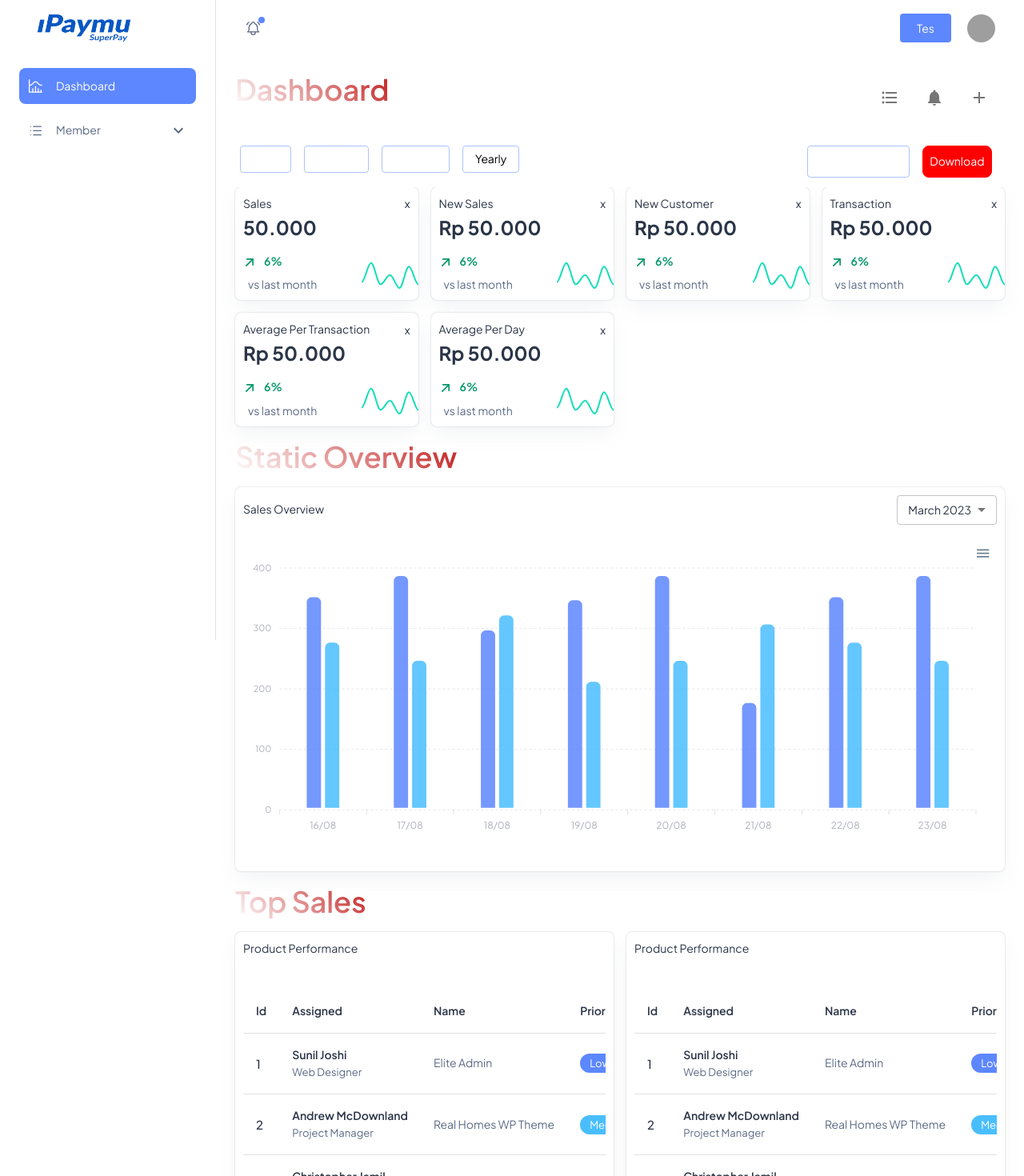
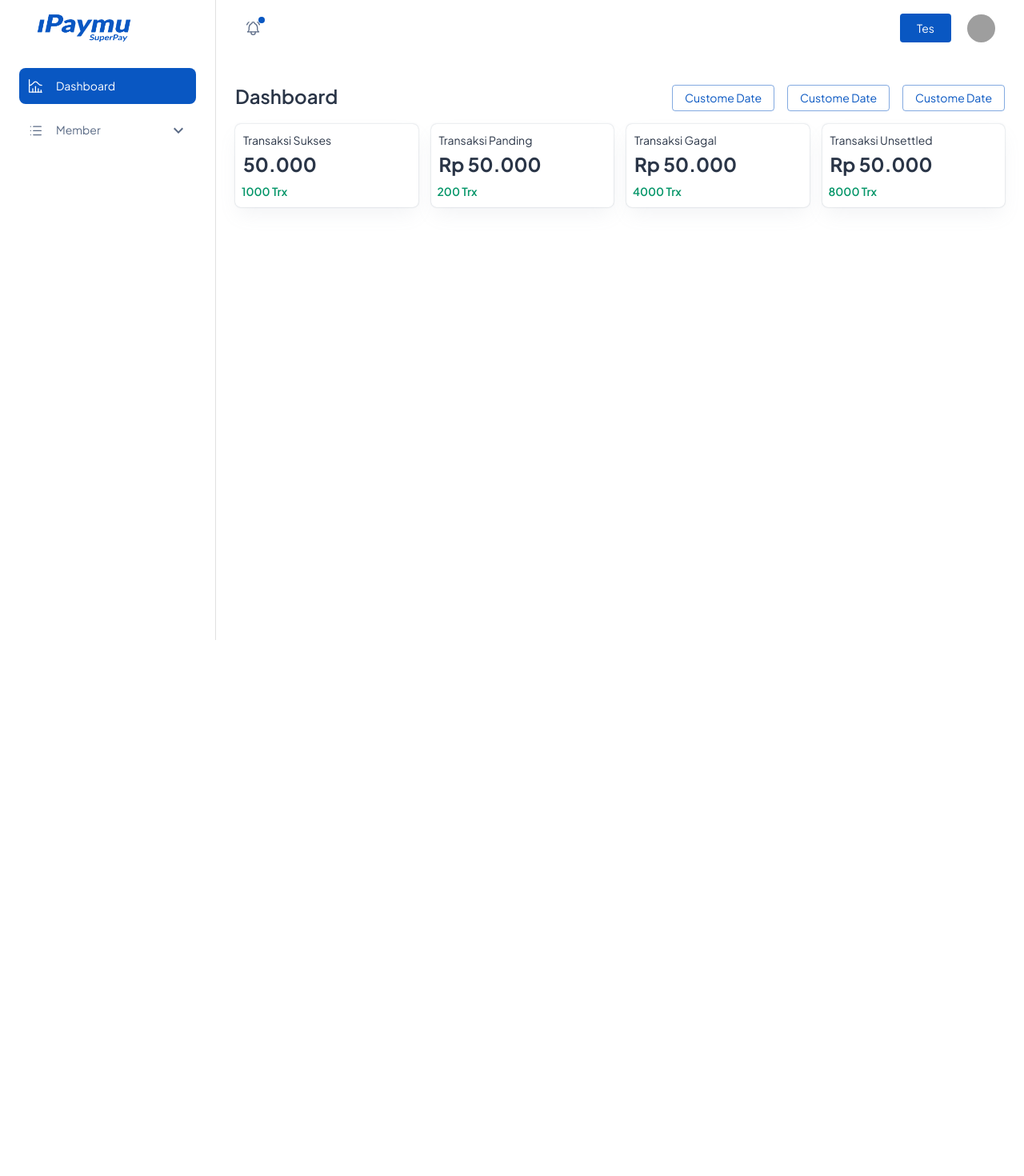
Before and after one commit to iwokiwo/ipaymu, a Next.js app: page / in a window 1280 px wide. Shown: the top 1470 px of the page at 80% size. After the commit the page ends 800 px from the top, so only its background shows below. Built offline with nearby package versions, Linux system fonts and the light colour scheme; grey boxes are pictures that could not be loaded.

Commit message:
fix color, header, and card

```diff
--- a/src/app/(DashboardLayout)/components/dashboard/MonthlySummary.tsx
+++ b/src/app/(DashboardLayout)/components/dashboard/MonthlySummary.tsx
@@ -8,12 +8,14 @@ import { IconArrowDownRight, IconCurrencyDollar, IconArrowUpRight } from '@table
 import DashboardCard from '@/app/(DashboardLayout)/components/shared/DashboardCard';
 import { colors } from "@/asset";
 import {ModalConfirmProps} from "@/app/(DashboardLayout)/components/shared/modal-confirm/modal-confirm.props";
+import {isEmpty} from "lodash";
 
 
 interface IMonthlySummary {
     title: string,
     amount: string,
-    percentage : string
+    percentage? : string
+    trx?: string
 }
 
 const MonthlySummary = (props: IMonthlySummary)  => {
@@ -23,7 +25,7 @@ const MonthlySummary = (props: IMonthlySummary)  => {
   // const secondary = theme.palette.secondary.main;
   const secondarylight = colors.text.primary;
   const errorlight = '#fdede8';
-  const {title, percentage,amount} = props
+  const {title, percentage,amount, trx} = props
 
   // chart
   const optionscolumnchart: any = {
@@ -68,10 +70,11 @@ const MonthlySummary = (props: IMonthlySummary)  => {
     <DashboardCard
       title={title}
       action={
-        // <Fab color="secondary" size="medium" sx={{ color: '#ffffff' }}>
+        // <Fab color="primary" size="medium" sx={{ color: '#ffffff' }}>
         //   <IconCurrencyDollar width={24} />
         // </Fab>
-        <>x</>
+        // <>x</>
+        <></>
       }
       footer={
         <>
@@ -83,18 +86,18 @@ const MonthlySummary = (props: IMonthlySummary)  => {
                     display: 'flex',
                     flexWrap: 'wrap',
                     alignContent: 'flex-start',
-                    m: 1,
+                    mb: 1,
 
-                    // bgcolor: 'background.paper',
+                    //bgcolor: theme.palette.primary.main,
                     // maxWidth: 380,
                     // height: 200,
                     borderRadius: 1,
                   }}
                 >
+                  {isEmpty(trx) ?
+                    <>
                       <Box >
-
                         <IconArrowUpRight width={20} color={colors.success.primary} />
-
                       </Box>
                       <Box sx={{ml: 1}}>
                         <Typography color={colors.success.primary} variant="subtitle2" fontWeight="600">
@@ -106,13 +109,22 @@ const MonthlySummary = (props: IMonthlySummary)  => {
                           vs last month
                         </Typography>
                       </Box>
-
+                    </>
+                    :
+                    <>
+                      <Box sx={{ml: 1}}>
+                        <Typography color={colors.success.primary} variant="subtitle2" fontWeight="600">
+                          {trx}
+                        </Typography>
+                      </Box>
+                    </>
+                  }
                 </Box>
 
               </Grid>
-              <Grid item xs={4}>
-                <Chart options={optionscolumnchart} series={seriescolumnchart} type="area" height="60px" />
-              </Grid>
+              {/*<Grid item xs={4}>*/}
+              {/*  <Chart options={optionscolumnchart} series={seriescolumnchart} type="area" height="60px" />*/}
+              {/*</Grid>*/}
 
             </Grid>
 
--- a/src/app/(DashboardLayout)/components/shared/DashboardCard.tsx
+++ b/src/app/(DashboardLayout)/components/shared/DashboardCard.tsx
@@ -28,7 +28,7 @@ const DashboardCard = ({
     <Card sx={{ padding: 0 }} elevation={9} variant={undefined}>
       {cardheading ? (
         <CardContent>
-          <Typography variant="h5">{headtitle}</Typography>
+          <Typography variant="h6">{headtitle}</Typography>
           <Typography variant="subtitle2" color="textSecondary">
             {headsubtitle}
           </Typography>
--- a/src/app/(DashboardLayout)/components/shared/header/header.tsx
+++ b/src/app/(DashboardLayout)/components/shared/header/header.tsx
@@ -13,9 +13,10 @@ import {Add, DeleteOutline, FormatListBulleted, Notifications} from "@mui/icons-
 type Props = {
     title?: string;
     menu?: boolean;
+    children: JSX.Element | JSX.Element[];
 };
 
-const Header = ({title, menu =false }: Props) => {
+const Header = ({title, menu =false, children }: Props) => {
     const theme = useTheme();
 
     return (
@@ -23,24 +24,23 @@ const Header = ({title, menu =false }: Props) => {
         <Grid item xs={12} sm={6} md={6}>
             <Stack spacing={2} direction="row" sx={{mb: 0}}>
                 <Typography
-                    variant="h1"
-                    sx={{
-                        background: "linear-gradient(45deg, #ffffff , #C83333 90%)",
-                        backgroundClip: "text",
-                        WebkitBackgroundClip: "text",
-                        color: "transparent",
-                        mt: 1
-
-                    }}
+                    variant="h3"
+                    // sx={{
+                    //     background: "linear-gradient(45deg, #ffffff , #C83333 90%)",
+                    //     backgroundClip: "text",
+                    //     WebkitBackgroundClip: "text",
+                    //     color: "transparent",
+                    //     mt: 1
+                    //
+                    // }}
                 >
                     {title}
                 </Typography>
             </Stack>
         </Grid>
-        <Grid item xs={12} sm={6} md={6} sx={{mb: 2}}>
-
-
-                {menu &&
+        <Grid item xs={12} sm={6} md={6} sx={{mb: menu ? 2 : 0}}>
+                {menu ?
+                  <>
                       <Stack spacing={2} direction="row" sx={{justifyContent: 'flex-end', p: 1.5, mb: 0}}>
                         <IconButton aria-label="delete" size="medium" sx={{colors: theme.palette.text.secondary}}
                                     onClick={() => {
@@ -61,6 +61,11 @@ const Header = ({title, menu =false }: Props) => {
                             <Add fontSize="medium" />
                         </IconButton>
                     </Stack>
+                  </>
+                  :
+                  <Stack spacing={2} direction="row" sx={{justifyContent: 'flex-end', mb: 0}}>
+                      {children}
+                  </Stack>
                 }
 
 
--- a/src/app/(DashboardLayout)/page.tsx
+++ b/src/app/(DashboardLayout)/page.tsx
@@ -22,76 +22,41 @@ const Dashboard = () => {
     return (
         <PageContainer title="Dashboard" description="this is Dashboard">
             <Box sx={{ flexGrow: 1 }}>
-               <URBS.Header
-                   title="Dashboard"
-                   menu={true}
-               />
-               <URBS.HeaderMenu>
-                <Grid container spacing={{ xs: 2, md: 2 }} columns={{ xs: 4, sm: 8, md: 12 }}>
-
-                    <Grid item xs={12} sm={6} md={6}>
-                        <Stack spacing={2} direction="row" sx={{ml: -2}}>
-                            <Button variant="outlined" className={classes.button}><Typography sx={{color: 'white'}}>Daily</Typography></Button>
-                            <Button variant="outlined" className={classes.button}><Typography sx={{color: 'white'}}>Weekly</Typography></Button>
-                            <Button variant="outlined" className={classes.button}><Typography sx={{color: 'white'}}>Monthly</Typography></Button>
-                            <Button variant="outlined" className={classes.buttonClick}> <Typography sx={{color: 'black'}}>Yearly</Typography></Button>
-                        </Stack>
-                    </Grid>
-                    <Grid item xs={12} sm={6} md={6}>
-
-                        <Stack spacing={2} direction="row" sx={{justifyContent: matches? 'flex-end':'flex-start'}}>
-                        <Button variant="outlined" className={classes.button}><Typography sx={{color: 'white'}}>Custome Date</Typography></Button>
-                               <Button variant="outlined"  sx={{
-                                p: 1, backgroundColor: 'red' ,
-                                borderColor: 'red',
-                                borderRadius: 2,
-                                ':hover': {
-                                    bgcolor: 'white', // theme.palette.primary.main
-                                    color: 'white',
-                                    borderColor: 'white'
-                                  }
-                                }}> <Typography sx={{color: 'white'}}>Download</Typography></Button>
-
-                        </Stack>
-                    </Grid>
-
-
-                </Grid>
-               </URBS.HeaderMenu>
-
+              <Box sx={{pt : 2, pb: 2}}>
+                 <URBS.Header
+                     title="Dashboard"
+                 >
+                   <Button variant="outlined" className={classes.button}><Typography>Custome Date</Typography></Button>
+                   <Button variant="outlined" className={classes.button}><Typography>Custome Date</Typography></Button>
+                   <Button variant="outlined" className={classes.button}><Typography>Custome Date</Typography></Button>
+                 </URBS.Header>
+              </Box>
                 <Grid item xs={12} lg={12}>
                     <Grid container spacing={{ xs: 2, md: 2 }} columns={{ xs: 4, sm: 8, md: 12 }}>
-
                         <Grid item xs={4} sm={4} md={3} >
-                            <MonthlySummary title="Sales" amount=" 50.000" percentage="6%" />
+                            <MonthlySummary title="Transaksi Sukses" amount=" 50.000" trx="1000 Trx" />
                         </Grid>
                         <Grid item xs={4} sm={4} md={3} >
-                            <MonthlySummary title="New Sales" amount="Rp 50.000" percentage="6%" />
+                            <MonthlySummary title="Transaksi Panding" amount="Rp 50.000" trx="200 Trx" />
                         </Grid>
                         <Grid item xs={4} sm={4} md={3} >
-                            <MonthlySummary title="New Customer" amount="Rp 50.000" percentage="6%" />
+                            <MonthlySummary title="Transaksi Gagal" amount="Rp 50.000" trx="4000 Trx" />
                         </Grid>
                         <Grid item xs={4} sm={4} md={3} >
-                            <MonthlySummary title="Transaction" amount="Rp 50.000" percentage="6%" />
-                        </Grid>
-                        <Grid item xs={4} sm={4} md={3} >
-                            <MonthlySummary title="Average Per Transaction" amount="Rp 50.000" percentage="6%" />
-                        </Grid>
-                        <Grid item xs={4} sm={4} md={3} >
-                            <MonthlySummary title="Average Per Day" amount="Rp 50.000" percentage="6%" />
+                            <MonthlySummary title="Transaksi Unsettled" amount="Rp 50.000" trx="8000 Trx" />
                         </Grid>
                     </Grid>
 
                 </Grid>
-                <Box sx={{pt : 2, pb: 2}}>
-                <URBS.Header title="Static Overview" />
-                </Box>
-                <Grid item xs={12} lg={12}>
-                    <SalesOverview />
-                </Grid>
-                <Box sx={{pt : 2, pb: 2}}>
-                <URBS.Header title="Top Sales" />
-                </Box>
+                {/*<Box sx={{pt : 2, pb: 2}}>*/}
+                {/*<URBS.Header title="Static Overview" />*/}
+                {/*</Box>*/}
+                {/*<Grid item xs={12} lg={12}>*/}
+                {/*    <SalesOverview />*/}
+                {/*</Grid>*/}
+                {/*<Box sx={{pt : 2, pb: 2}}>*/}
+                {/*<URBS.Header title="Top Sales" />*/}
+                {/*</Box>*/}
                 {/*<Grid item xs={12} lg={4}>*/}
                 {/* <Grid container spacing={3}>*/}
                 {/*  <Grid item xs={12}>*/}
@@ -102,24 +67,24 @@ const Dashboard = () => {
                 {/*    </Grid>*/}
                 {/*  </Grid>*/}
                 {/*</Grid>*/}
-                <Grid item xs={12} lg={12}>
-                    <Grid container spacing={{ xs: 2, md: 2 }} columns={{ xs: 4, sm: 8, md: 12 }}>
+                {/*<Grid item xs={12} lg={12}>*/}
+                {/*    <Grid container spacing={{ xs: 2, md: 2 }} columns={{ xs: 4, sm: 8, md: 12 }}>*/}
 
-                        <Grid item xs={12} sm={5} md={6}>
-                            <ProductPerformance />
-                        </Grid>
-                        <Grid item xs={12} sm={5} md={6}>
-                            <ProductPerformance />
-                        </Grid>
-                        <Grid item xs={12} sm={5} md={6}>
-                            <ProductPerformance />
-                        </Grid>
-                        <Grid item xs={12} sm={5} md={6}>
-                            <ProductPerformance />
-                        </Grid>
+                {/*        <Grid item xs={12} sm={5} md={6}>*/}
+                {/*            <ProductPerformance />*/}
+                {/*        </Grid>*/}
+                {/*        <Grid item xs={12} sm={5} md={6}>*/}
+                {/*            <ProductPerformance />*/}
+                {/*        </Grid>*/}
+                {/*        <Grid item xs={12} sm={5} md={6}>*/}
+                {/*            <ProductPerformance />*/}
+                {/*        </Grid>*/}
+                {/*        <Grid item xs={12} sm={5} md={6}>*/}
+                {/*            <ProductPerformance />*/}
+                {/*        </Grid>*/}
 
-                    </Grid>
-                </Grid>
+                {/*    </Grid>*/}
+                {/*</Grid>*/}
 
                 {/*<Grid item xs={12} lg={8}>*/}
                 {/*<ProductPerformance />*/}
--- a/src/utils/theme/DefaultColors.tsx
+++ b/src/utils/theme/DefaultColors.tsx
@@ -12,9 +12,9 @@ const baselightTheme = createTheme({
   direction: "ltr",
   palette: {
     primary: {
-      main: "#5D87FF",
+      main: "#0957c2",
       light: "#ECF2FF",
-      dark: "#4570EA",
+      dark: "#0957c2",
     },
     secondary: {
       main: "#49BEFF",
```
Lines whose indentation alone changed are shown as unchanged.
